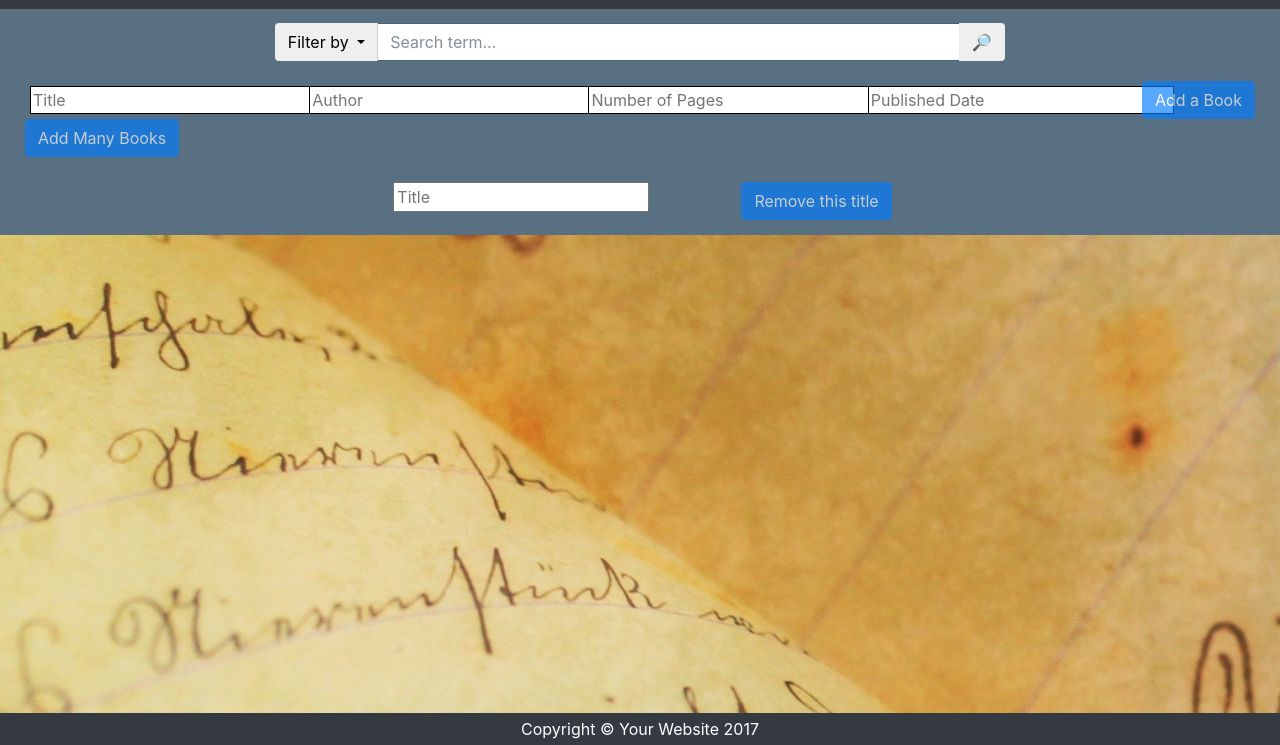
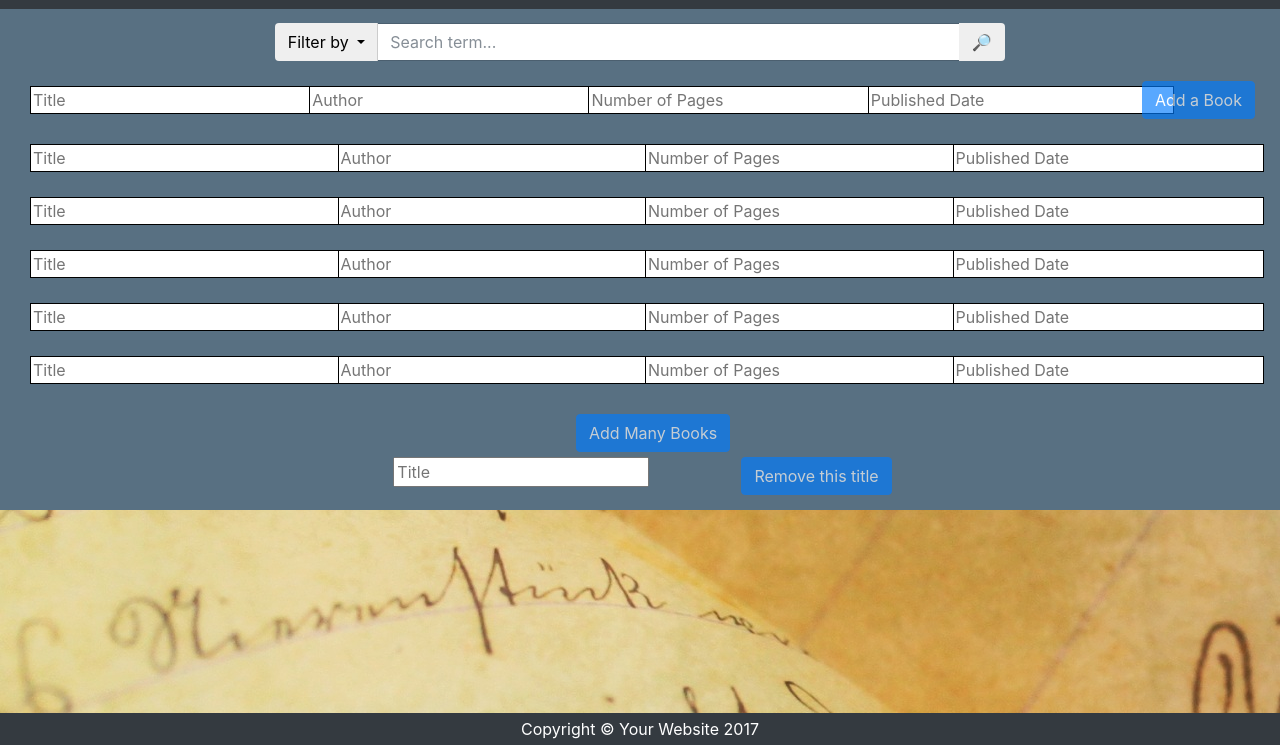
Before and after one commit to krystin987/Library-Project, a plain HTML site: page index2.html in a window 1280 px wide. Shown: the part 55-800 px from the top of the page. Drawn offline with nearby package versions, Linux system fonts and the light colour scheme.

Commit message:
set up add many books show/hide for gui

```diff
--- a/css/styles.css
+++ b/css/styles.css
@@ -25,6 +25,10 @@ body {
   margin: 15px 0px 15px 0px;
   padding: 5px;
   background-color: #587082;
+}
+
+.add-many-books-btn {
+  margin: 5px 0px 5px 45%;
 }
 
 .card-img {
--- a/index2.html
+++ b/index2.html
@@ -77,10 +77,102 @@
         <div class="add-book-btn-div">
         <button id="add-single-click-point" type="button" class="add-single-book-btn btn btn-primary">Add a Book</button>
       </div>
+      </div>
+
+      <!-- add many -->
+      <div id="add-many-books-panel">
+      <div class="form-row single-book-add">
+    	  <div class="col">
+    	  <input id="single-title-input" type="text" class="form-control-1" placeholder="Title">
+    	</div>
+    	<div class="col">
+        <input id="single-author-input" type="text" class="form-control-2" placeholder="Author">
+    	</div>
+      <div class="col">
+        <input id="single-pages-input" type="text" class="form-control-3" placeholder="Number of Pages">
+    	</div>
+    	<div class="col">
+        <input id="single-date-input" type="text" class="form-control-4" placeholder="Published Date">
+    	</div>
       <div class="add-books-btn-div">
-      <button id="add-many-click-point" type="button" class="add-single-book-btn btn btn-primary">Add Many Books</button>
-      </div>
-      </div>
+    	<!-- <button id="add-many-click-point" type="button" class="add-single-book-btn btn btn-primary">Add Many Books</button> -->
+    </div>
+    </div>
+
+    <div id="add-book-panel"class="form-row single-book-add">
+      <div class="col">
+      <input id="single-title-input" type="text" class="form-control-1" placeholder="Title">
+    </div>
+    <div class="col">
+      <input id="single-author-input" type="text" class="form-control-2" placeholder="Author">
+    </div>
+    <div class="col">
+      <input id="single-pages-input" type="text" class="form-control-3" placeholder="Number of Pages">
+    </div>
+    <div class="col">
+      <input id="single-date-input" type="text" class="form-control-4" placeholder="Published Date">
+    </div>
+    <div class="add-books-btn-div">
+    <!-- <button id="add-many-click-point" type="button" class="add-single-book-btn btn btn-primary">Add Many Books</button> -->
+    </div>
+    </div>
+    <div id="add-book-panel"class="form-row single-book-add">
+    <div class="col">
+      <input id="single-title-input" type="text" class="form-control-1" placeholder="Title">
+    </div>
+    <div class="col">
+      <input id="single-author-input" type="text" class="form-control-2" placeholder="Author">
+    </div>
+    <div class="col">
+      <input id="single-pages-input" type="text" class="form-control-3" placeholder="Number of Pages">
+    </div>
+    <div class="col">
+      <input id="single-date-input" type="text" class="form-control-4" placeholder="Published Date">
+    </div>
+    <div class="add-books-btn-div">
+  <!-- <button id="add-many-click-point" type="button" class="add-single-book-btn btn btn-primary">Add Many Books</button> -->
+    </div>
+  </div>
+  <div id="add-book-panel"class="form-row single-book-add">
+    <div class="col">
+      <input id="single-title-input" type="text" class="form-control-1" placeholder="Title">
+    </div>
+    <div class="col">
+      <input id="single-author-input" type="text" class="form-control-2" placeholder="Author">
+    </div>
+    <div class="col">
+      <input id="single-pages-input" type="text" class="form-control-3" placeholder="Number of Pages">
+    </div>
+    <div class="col">
+      <input id="single-date-input" type="text" class="form-control-4" placeholder="Published Date">
+    </div>
+    <div class="add-books-btn-div">
+<!-- <button id="add-many-click-point" type="button" class="add-single-book-btn btn btn-primary">Add Many Books</button> -->
+  </div>
+  </div>
+
+  <div id="add-book-panel"class="form-row single-book-add">
+    <div class="col">
+    <input id="single-title-input" type="text" class="form-control-1" placeholder="Title">
+  </div>
+  <div class="col">
+    <input id="single-author-input" type="text" class="form-control-2" placeholder="Author">
+  </div>
+  <div class="col">
+    <input id="single-pages-input" type="text" class="form-control-3" placeholder="Number of Pages">
+  </div>
+  <div class="col">
+    <input id="single-date-input" type="text" class="form-control-4" placeholder="Published Date">
+  <div>
+  </div>
+  </div>
+  </div>
+  <div>
+    <button id="add-many-click-point" type="button" class="add-many-books-btn btn btn-primary">Add Many Books</button>
+  </div>
+</div>
+
+
 
       <div class="form-row remove-by-title col-md-5">
         <div class="col">
--- a/javascript/app.js
+++ b/javascript/app.js
@@ -23,7 +23,7 @@ Library.prototype._bindEvents = function() {
 	$("button#all-authors-btn").on("click", $.proxy(this._handleGetAuthors, this));
 	$("button#random-author-btn").on("click", $.proxy(this._handleGetRandomAuthor, this));
 	$("button#add-book-button").on("click", $.proxy(this._handleAddBookScreen, this));
-	$("#add-single-click-point").on("keyup", function(e){if(e.which==9){ $.proxy(this._handleMoreBooks(), this);}});
+	$("button#add-books-button").on("click", $.proxy(this._handleAddManyBooksScreen, this));
 	$("#remove-by-title-option-btn").on("click", $.proxy(this._handleRemoveBookByTitleOption, this));
 
 	var bookObjInputs = "#single-title-input, #single-author-input, #single-pages-input, #single-date-input";
@@ -78,7 +78,15 @@ Library.prototype._handleGetRandomAuthor = function() {
 Library.prototype._handleAddBookScreen = function() {
 	$("#display-area").empty();
 	$("#main-display").children().hide();
+	$("#add-many-click-point").hide();
 	$("#add-book-panel").show();
+};
+
+Library.prototype._handleAddManyBooksScreen = function() {
+	$("#display-area").empty();
+	$("#main-display").children().hide();
+	$("#add-many-books-panel").show();
+	$("#add-many-click-point").show();
 };
 
 Library.prototype._handleAddOneBook = function(oArgs) {
@@ -286,6 +294,7 @@ $(function(e){
 	window.gLibDenver.init();
 	$("#add-book-panel").hide();
 	$(".remove-by-title").hide();
+	$("#add-many-books-panel").hide();
 	// $("#show-searc-button").hide();
 	// window.gLib = new Library("All");
 	// window.gLib.init();
--- a/javascript/app2.js
+++ b/javascript/app2.js
@@ -55,28 +55,7 @@ Library.prototype._bindEventsToo = function() {
 };
 
 
-Library.prototype._handleMoreBooks = function() {
-	alert("kj");
-	$("#main-display").append(`
-		<div id="add-book-panel"class="form-row single-book-add">
-			<div class="col">
-				<input id="single-title-input" type="text" class="form-control-1" placeholder="Title">
-			</div>
-			<div class="col">
-				<input id="single-author-input" type="text" class="form-control-2" placeholder="Author">
-			</div>
-			<div class="col">
-				<input id="single-pages-input" type="text" class="form-control-3" placeholder="Number of Pages">
-			</div>
-			<div class="col">
-				<input id="single-date-input" type="text" class="form-control-4" placeholder="Published Date">
-			</div>
-			<div class="add-book-btn-div">
-			<button id="add-single-click-point" type="button" class="add-single-book-btn btn btn-primary">Add a Book</button>
-		</div>
-		<div class="add-books-btn-div">
-		<button id="add-many-click-point" type="button" class="add-single-book-btn btn btn-primary">Add Many Books</button>
-		</div>
-		</div>
-		`);
-};
+// Library.prototype._handleMoreBooks = function() {
+// 	// alert("kj");
+//
+// };
```
